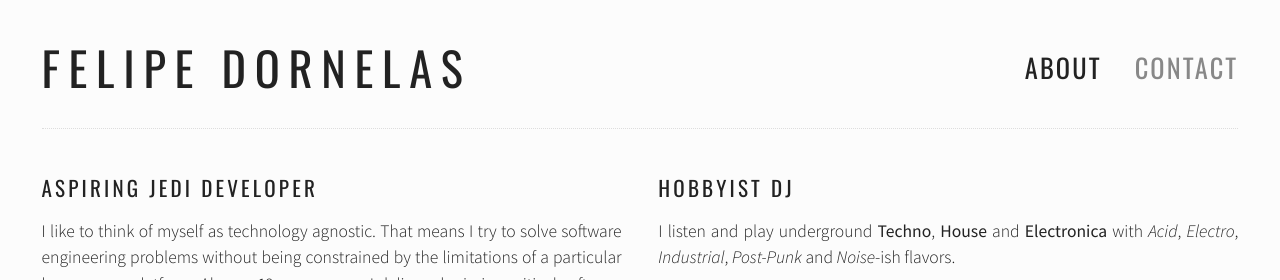
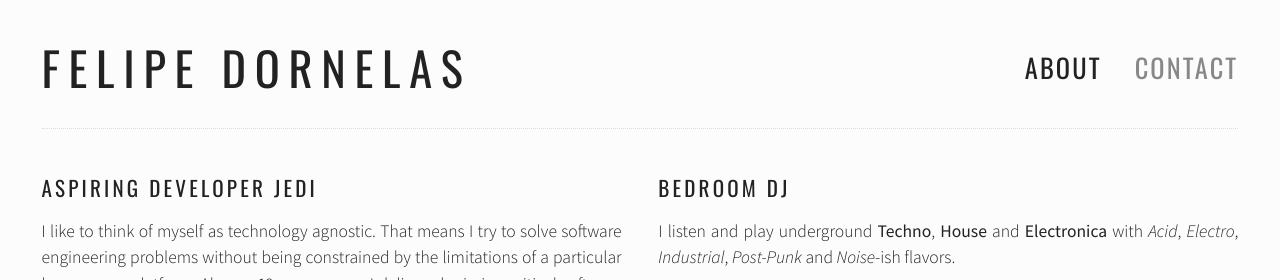
Before and after one commit to felipead/felipead.github.com, a Jekyll site: the page built from index.html, in a window 1280 px wide, cut to the strip 0-280 px from the top of the page. Built offline with Jekyll 4.4.1, drawn with Linux system fonts in a browser that asks for light colours.

Commit message:
Update about me description

```diff
--- a/index.html
+++ b/index.html
@@ -6,7 +6,7 @@ permalink: /
 ---
 
 <div class="first-block">
-<h2>Aspiring Jedi Developer</h2>
+<h2>Aspiring Developer Jedi</h2>
 
 <p>I like to think of myself as technology agnostic. That means I try to solve software engineering problems without being constrained by the limitations of a particular language or platform. Along a 10+ year career I delivered mission-critical software with a religious devotion to quality. To me quality means not only producing clean, readable and maintainable code, but code that reliably solves the problem at hand. Yes, I believe automated tests and continuous delivery do matter. I'm also a team player!</p>
 
@@ -18,7 +18,7 @@ permalink: /
 </div>
 
 <div class="block">
-<h2>Hobbyist DJ</h2>
+<h2>Bedroom DJ</h2>
 
 <p>I listen and play underground <strong>Techno</strong>, <strong>House</strong> and <strong>Electronica</strong> with <em>Acid</em>, <em>Electro</em>, <em>Industrial</em>, <em>Post-Punk</em> and <em>Noise</em>-ish flavors.</p>
 
```
